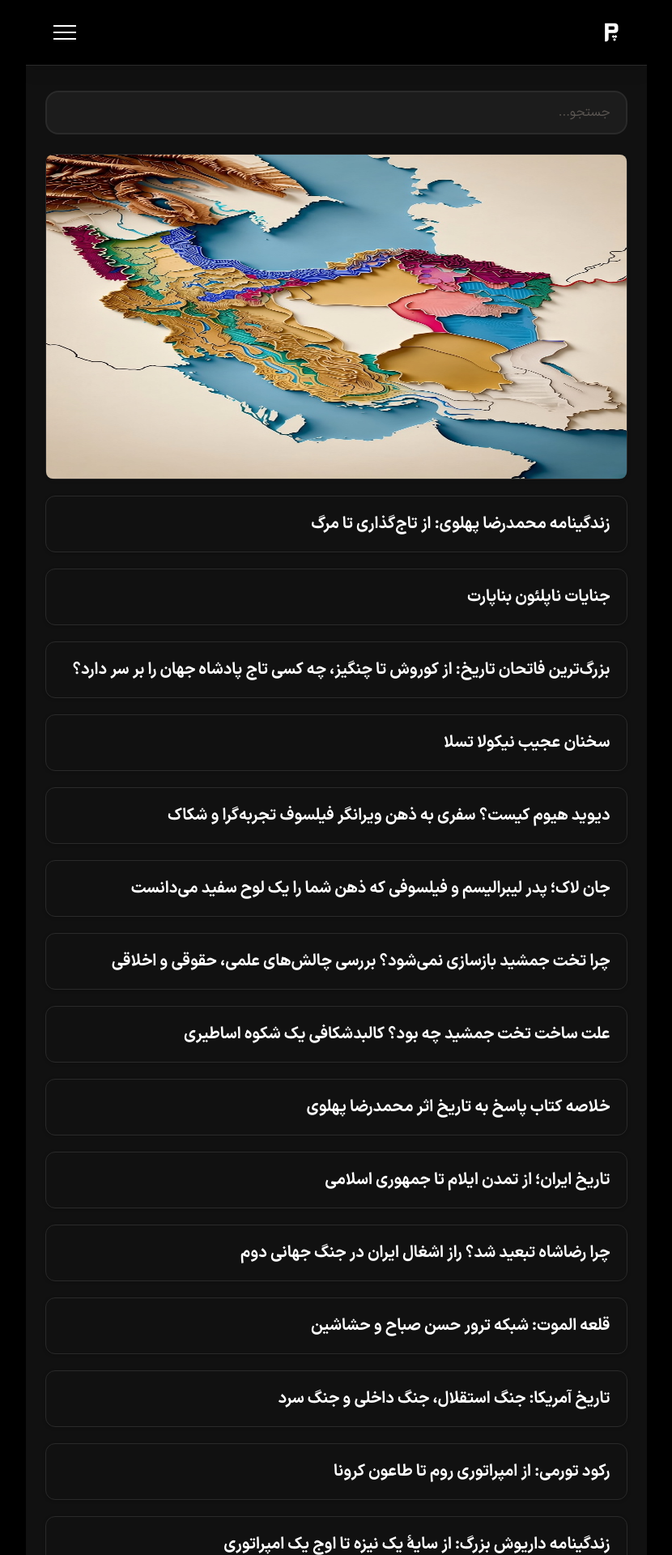
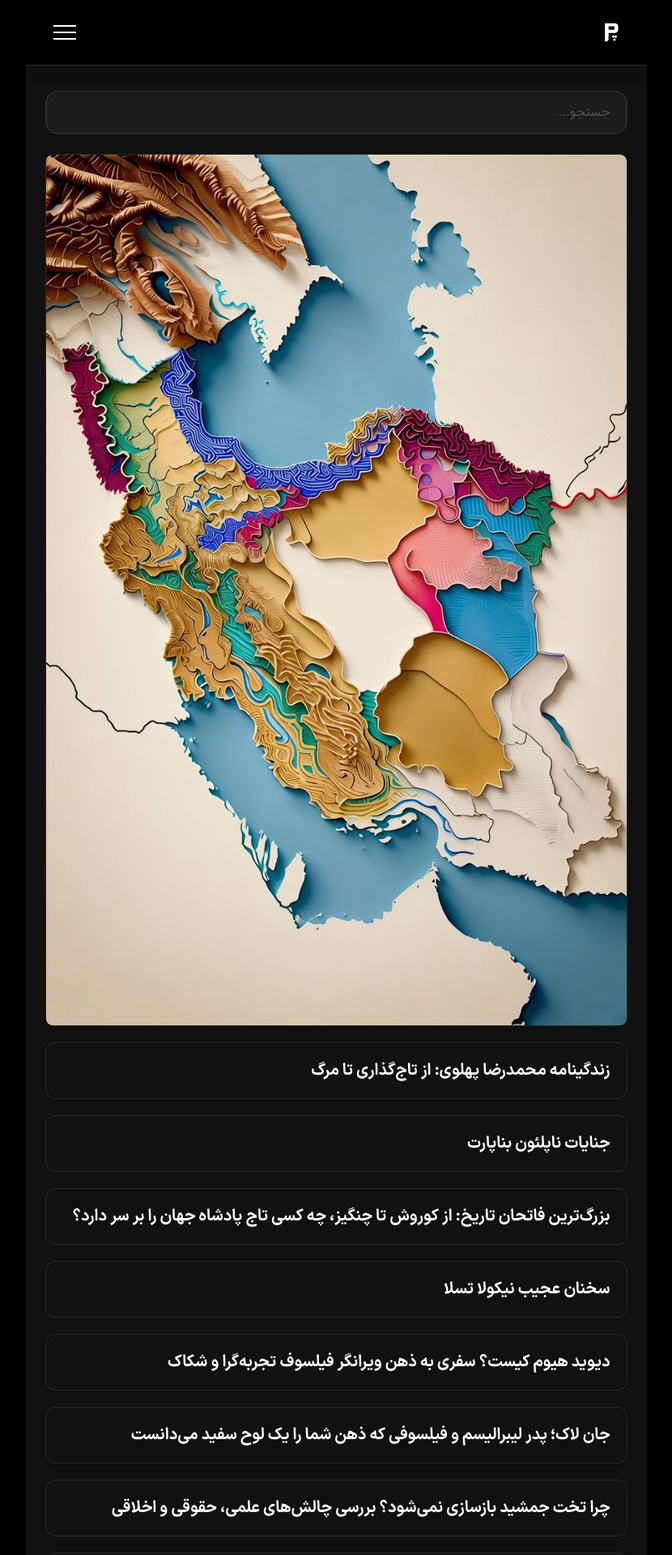
Before and after one commit to darkblog/darkblog.github.io, a Jekyll site: the page built from index.html, in a window 1280 px wide. Shown: the top 1920 px of the page at 81% size, without its empty margins (225-1055 px from the left). Built offline with Jekyll 4.4.1, drawn with Linux system fonts in a browser that asks for light colours.

Commit message:
Update index.html

```diff
--- a/index.html
+++ b/index.html
@@ -69,7 +69,7 @@ layout: null
     .posts-list li:first-child:hover { background-color: #222; }
     .posts-list li:first-child::before { display: none; }
     .post-card-image { overflow: hidden; border-radius: 0.5rem; display: block; padding: 0 !important; background-color: #1c1c1c; }
-    .post-card-image img { width: 100%; height: 400px; display: block; }
+    .post-card-image img { max-width: 100%; height: auto; display: block; }
     .site-footer { background-color: #000000; padding: 2rem clamp(1rem, 3vw, 1.5rem); display: flex; align-items: center; justify-content: center; width: 100%; }
     .footer-blog-btn { font-family: 'vazir', system-ui, sans-serif; display: inline-flex; align-items: center; justify-content: center; padding: 0.8rem 2.5rem; background-color: transparent; color: #ffffff; text-decoration: none; font-weight: 700; font-size: 1.2rem; border-radius: 0.75rem; border: 2px solid #2a2a2a; transition: background-color 0.2s, transform 0.15s, border-color 0.2s, color 0.2s; min-height: 48px; }
     .footer-blog-btn:hover { background-color: rgba(45, 212, 191, 0.1); border-color: #2dd4bf; color: #2dd4bf; transform: scale(1.02); }
@@ -111,7 +111,7 @@ layout: null
         <li>
           {% if forloop.first %}
             <a href="{{ post.url | relative_url }}" class="post-card-image" aria-label="{{ post.title | escape }}">
-              <img src="{{ post.image | default: '/blog.svg' }}" alt="{{ post.title | escape }}" fetchpriority="high" height="400px">
+              <img src="{{ post.image | default: '/blog.svg' }}" alt="{{ post.title | escape }}" fetchpriority="high">
             </a>
           {% else %}
             <a href="{{ post.url | relative_url }}">{{ post.title | escape }}</a>
```
